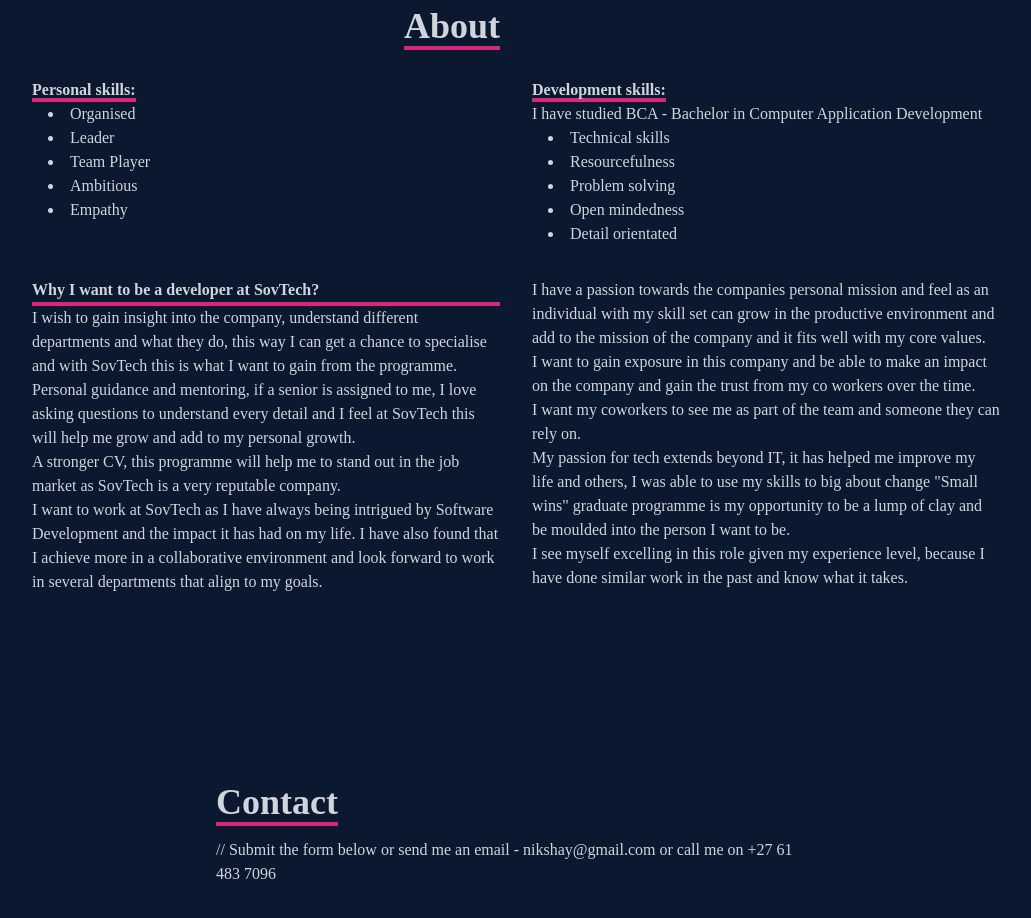
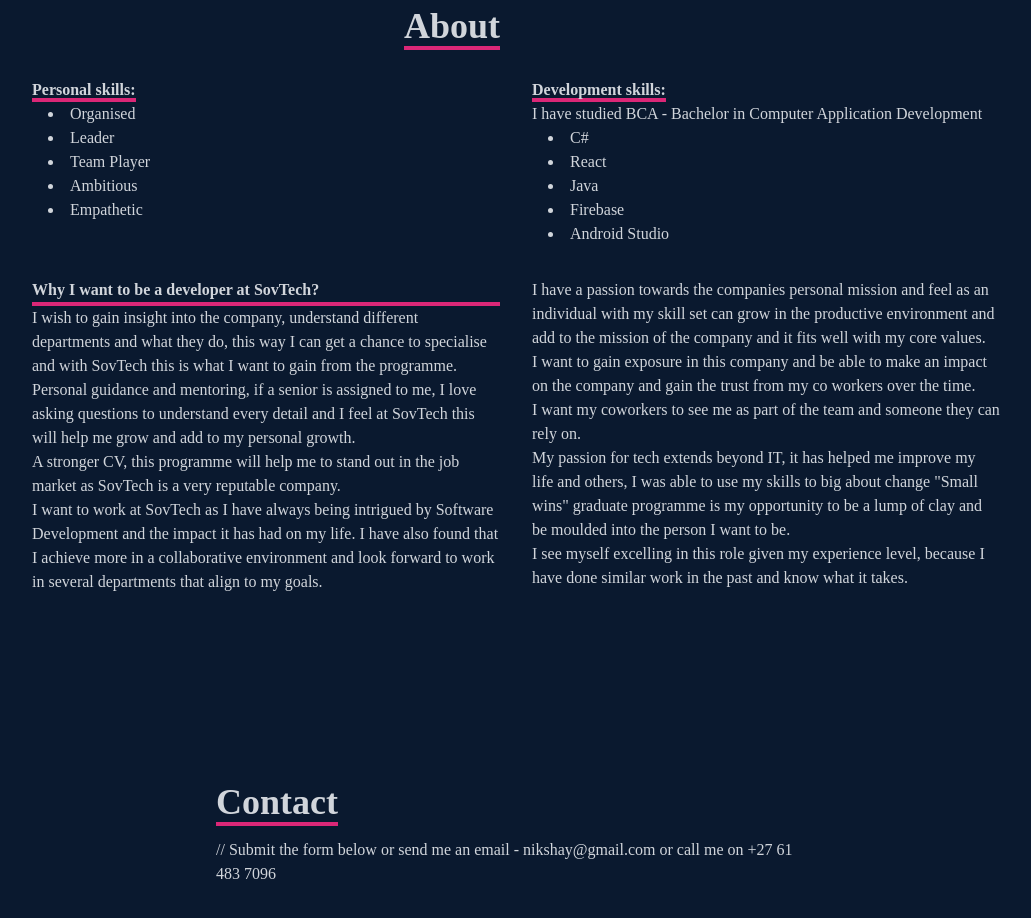
Before and after one commit to Nikshay51/my-app, a React (Create React App) app: page / in a window 1280 px wide. Shown: the part 900-1818 px from the top of the page, without its empty margins (124-1155 px from the left). Built offline with nearby package versions, Linux system fonts and the light colour scheme.

Commit message:
Changed skills

```diff
--- a/src/components/About.js
+++ b/src/components/About.js
@@ -28,7 +28,7 @@
                Ambitious
                </li>
                <li>
-               Empathy
+               Empathetic
                </li>
 
             </div>
@@ -38,19 +38,19 @@
 
               <p> I have studied BCA - Bachelor in Computer Application Development</p>
               <li>
-               Technical skills
+               C#
                </li>
                <li>
-                Resourcefulness
+                React
                </li>
                <li>
-               Problem solving
+               Java
                </li>
                <li>
-               Open mindedness
+               Firebase
                </li>
                <li>
-               Detail orientated
+               Android Studio
                </li>
 
             </div>
```
